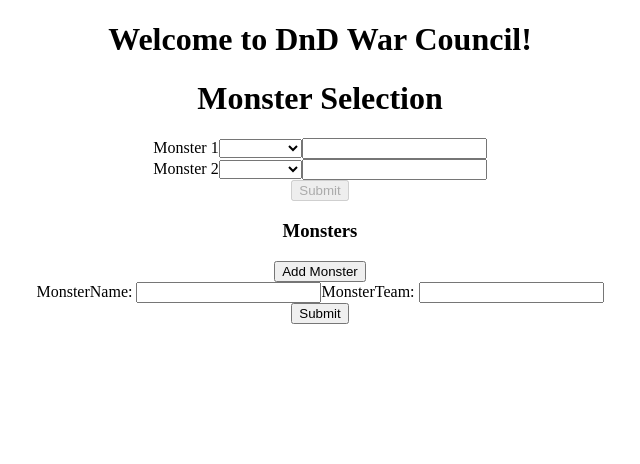
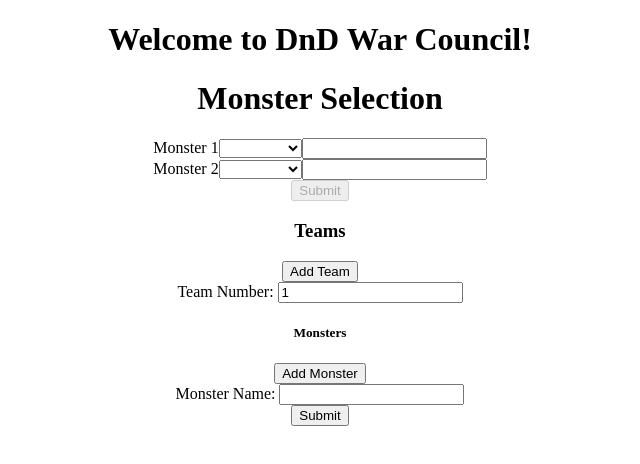
Before and after one commit to NatalieLockhart/DnD-WarCouncil, an Angular app in the folder frontend/: page / in a window 1280 px wide. Shown: the top 464 px of the page, without its empty margins (320-960 px from the left). Built offline with nearby package versions, Linux system fonts and the light colour scheme.

Commit message:
Implementing full monster form hierarchy
However, it is hideous

```diff
--- a/frontend/src/app/components/monster-selection/monster-selection.component.html
+++ b/frontend/src/app/components/monster-selection/monster-selection.component.html
@@ -1,24 +1,24 @@
-<div class="container">
+<div>
   <h1>Monster Selection</h1>
  <!-- {{diagnostic}} -->
   <form (ngSubmit)="onSubmit()" #submitForm="ngForm">
-    <div class="form-group">
+    <div>
       <label for="Monster1">Monster 1</label>
-      <select class="form-control" id="Monster1" required [(ngModel)]="model.name" name="name">
+      <select id="Monster1" required [(ngModel)]="model.name" name="name">
         <option *ngFor="let monster of monsterArray" [value]="monster">{{monster}}</option>
       </select>
       <input name="team1" required [(ngModel)]="model.team" name="team" #team1>
     </div>
 
-    <div class="form-group">
+    <div>
       <label for="Monster2">Monster 2</label>
-      <select class="form-control" id="Monster2" required [(ngModel)]="model1.name" name="name">
+      <select id="Monster2" required [(ngModel)]="model1.name" name="name">
         <option *ngFor="let monster of monsterArray" [value]="monster">{{monster}}</option>
       </select>
       <input name="team2" required [(ngModel)]="model1.team" #team2>
     </div>
 
-    <button type="submit" class="btn btn-success" [disabled]="!submitForm.form.valid">Submit</button>
+    <button type="submit"  [disabled]="!submitForm.form.valid">Submit</button>
   </form>
 
   <div *ngIf="battleResults.actionList">
@@ -26,17 +26,26 @@
   </div>
 
   <form [formGroup]="monsterForm" (ngSubmit)="onAddMonster()">
-    <div formArrayName="monsters">
-        <h3>Monsters</h3> <button (click)="addAlias()">Add Monster</button>
+    <div formArrayName="teams">
+        <h3>Teams</h3> <button (click)="addTeam()">Add Team</button>
 
-        <div *ngFor="let monster of monsters.controls; let i=index">
+        <div *ngFor="let team of teams.controls; let i=index">
           <div formGroupName="{{i}}">
-            <label>MonsterName:
-              <input type="text" formControlName="monsterName">
+            <label>Team Number:
+              <input type="text" formControlName="teamNumber">
             </label>
-            <label>MonsterTeam:
-                <input type="text" formControlName="monsterTeam">
-              </label>
+
+            <div formArrayName="monsters">
+                <h5>Monsters</h5> <button (click)="addMonster(team)">Add Monster</button>
+
+                <div *ngFor="let monster of team.controls.monsters.controls; let a=index">
+                  <div formGroupName="{{a}}">
+                    <label>Monster Name:
+                      <input type="text" formControlName="monsterName">
+                    </label>
+                  </div>
+                </div>
+            </div>
           </div>
         </div>
     </div>
--- a/frontend/src/app/components/monster-selection/monster-selection.component.ts
+++ b/frontend/src/app/components/monster-selection/monster-selection.component.ts
@@ -17,12 +17,17 @@
             'Knight', 'Tarrasque'];
   model = new Monster();
   model1 = new Monster();
+  numberOfTeams = 1;
   battleResults = new BattleResults();
   monsterForm = this.fb.group({
-    monsters: this.fb.array([
+    teams: this.fb.array([
       this.fb.group({
-        monsterName: [''],
-        monsterTeam: ['']
+      teamNumber: [this.numberOfTeams],
+      monsters: this.fb.array([
+        this.fb.group({
+          monsterName: [''],
+        })
+      ])
       })
     ])
   });
@@ -41,14 +46,30 @@
 
   get diagnostic() { return JSON.stringify(this.model); }
 
-  get monsters() {
-    return this.monsterForm.get('monsters') as FormArray;
+  // get monsters(team : FormArray) {
+  //   return team.get('monsters');
+  // }
+
+  get teams(){
+    return this.monsterForm.get('teams') as FormArray;
   }
 
-  addAlias() {
-    this.monsters.push(this.fb.group({
-      monsterName: [''],
-      monsterTeam: ['']
+  addMonster(team: FormArray) {
+    let monsterArray = team.get('monsters') as FormArray;
+    monsterArray.push(this.fb.group({
+      monsterName: ['']
+    }));
+  }
+
+  addTeam(){
+    this.numberOfTeams++;
+    this.teams.push(this.fb.group({
+      teamNumber: [this.numberOfTeams],
+      monsters: this.fb.array([
+        this.fb.group({
+          monsterName: ['']
+        })
+      ])
     }));
   }
 
```
